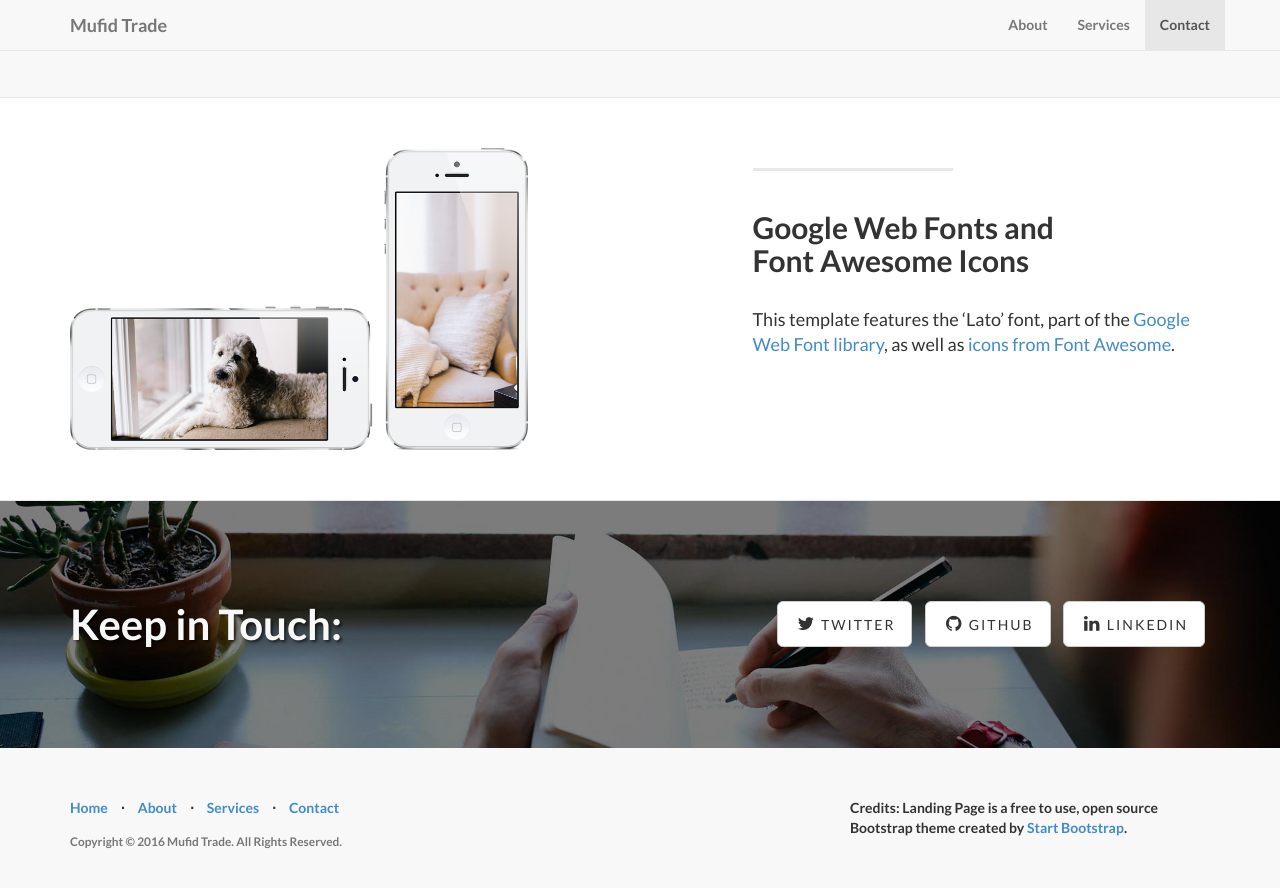
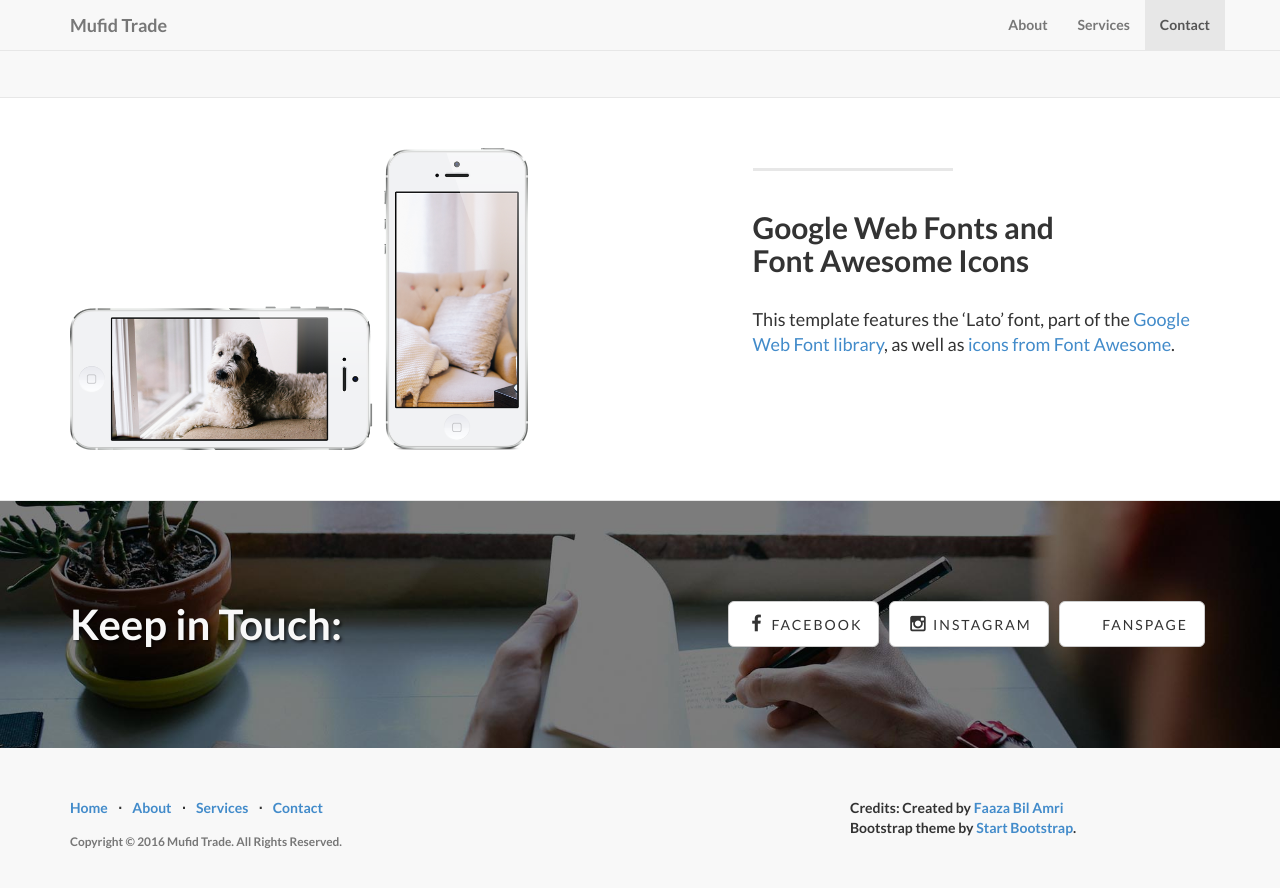
Before and after one commit to faazabilamr084/mufidtrade.github.io, a Jekyll site: the page built from index.html, in a window 1280 px wide and 900 px high, scrolled down 1902 px. Shown: the top 888 px of the window. Built offline with Jekyll 4.4.1, drawn with Linux system fonts in a browser that asks for light colours; some of the changed text lies outside the part shown.

Commit message:
Update _config.yml

```diff
--- a/_config.yml
+++ b/_config.yml
@@ -6,12 +6,12 @@ url: mufidtrade.github.io
 title: Mufid Trade
 email: faazabilamr084@gmail.com
 author: Faaza Bil Amri
-description: > # "Menerima Jasa jual beli dollar paypal dan Jasa lainnya.
+description: > # "Jual Beli Balance Dollar Paypal dan Pulsa Terpercaya.
   You can edit this line in _config.yml. It will appear in your document
   head meta (for Google search results) and in your feed.xml site
   description.
 copyright: 'Copyright &copy; 2016 Mufid Trade. All Rights Reserved.'
-credits: 'Credits: Landing Page is a free to use, open source Bootstrap theme created by <a href="http://startbootstrap.com/">Start Bootstrap</a>.'
+credits: 'Credits: Created by <a href="https://facebook.com/faazabilamri">Faaza Bil Amri</a><br/>Bootstrap theme by <a href="http://startbootstrap.com/">Start Bootstrap</a>.'
 
 # ----------------------- #
 #    Jekyll & Plugins     #
@@ -26,9 +26,18 @@ permalink: pretty
 # ----------------------- #
 
 social:
-  - title: twitter
-    url: https://twitter.com/SBootstrap
-  - title: github
-    url: https://github.com/IronSummitMedia/startbootstrap
-  - title: linkedin
-    url:
+  - title: facebook
+    url: https://facebook.com/faazabilamri
+  - title: instagram
+    url: https://instagram.com/mufidtrade
+  - title: fanspage
+    url: https://facebook.com/mufidtrade
+
+    # html minify
+compress_html:
+  clippings: all
+  comments: all
+  endings: []
+  profile: false
+  ignore:
+  comments: ["<!--</body>-->"]
```
